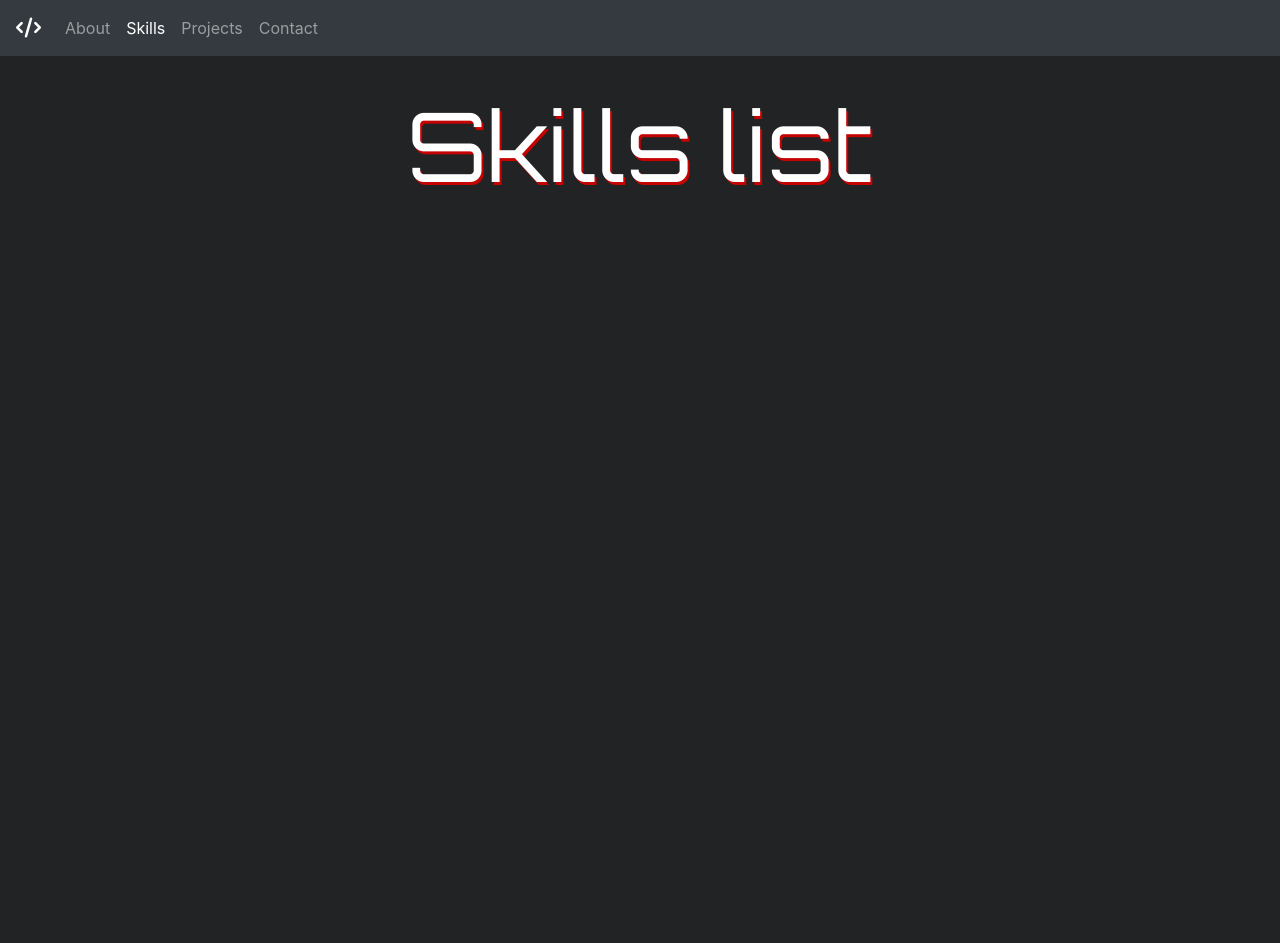
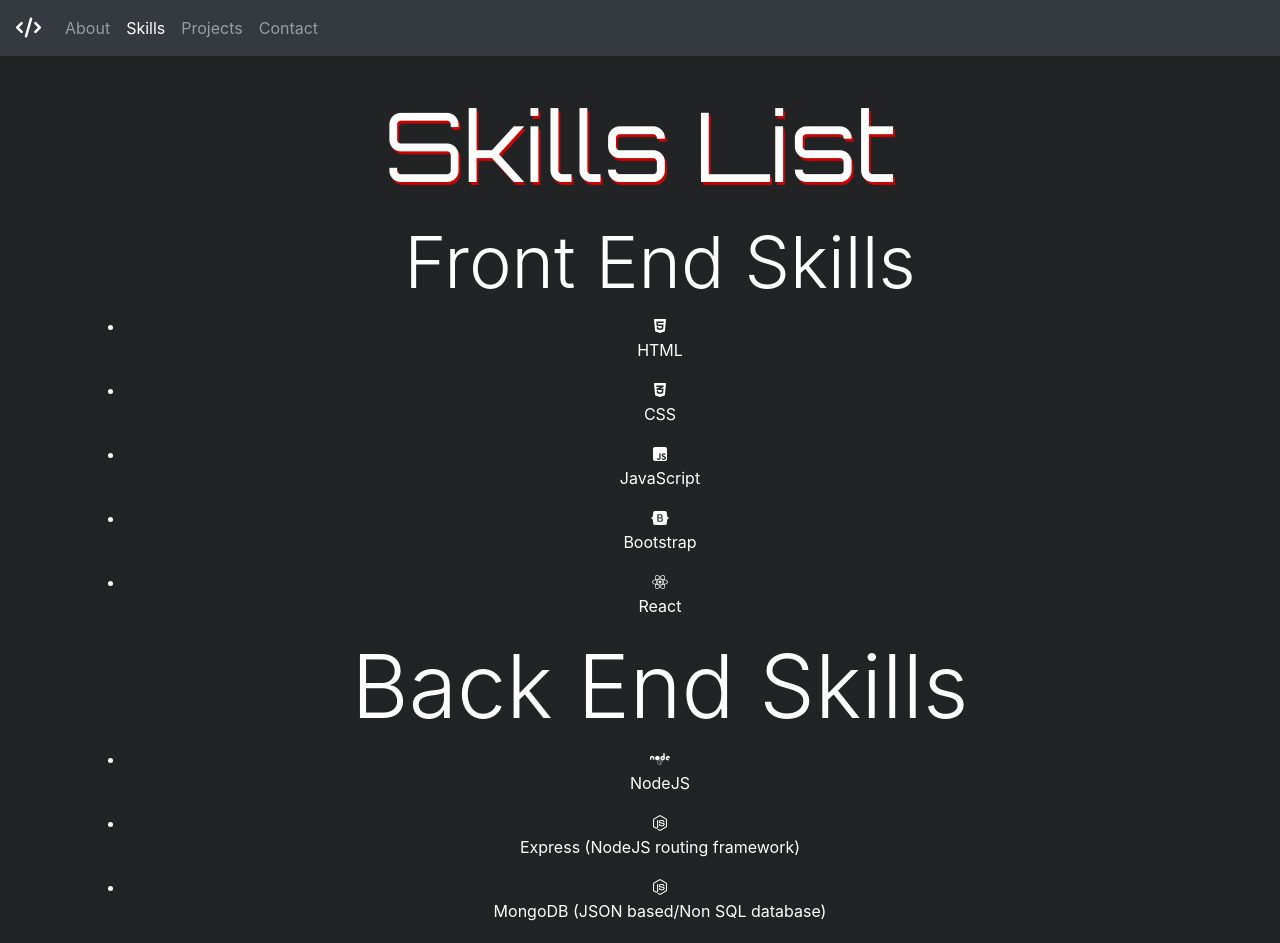
Before and after one commit to asdrmada/portfolio, a React (Create React App) app: page /skills in a window 1280 px wide. Shown: the top 943 px of the page. Before the commit the page ends 800 px from the top, so only its background shows below. Built offline with nearby package versions, Linux system fonts and the light colour scheme; a web font is replaced by a local one.

Commit message:
Skills list rendering, adding state controls too skills page

```diff
--- a/src/comps/Projects.js
+++ b/src/comps/Projects.js
@@ -1,5 +1,4 @@
 import React, { Component } from 'react';
-import { SkillsList } from './SkillsList';
 import './Projects.css'
 
 export class Projects extends Component {
@@ -8,7 +7,6 @@ export class Projects extends Component {
             <div>
                 <h1 className='display-1 title'>Projects List</h1>
 
-                <SkillsList></SkillsList>
 
             </div>
         )
--- a/src/comps/Skills.js
+++ b/src/comps/Skills.js
@@ -1,10 +1,95 @@
 import React, { Component } from 'react'
+import SkillsList from './SkillsList';
 
 export class Skills extends Component {
+    constructor(props) {
+        super(props);
+        this.state = {
+            renderChoice : 'Front end'
+        }
+
+        console.log(this.state)
+      }
+
+    static defaultProps = {
+        frontEnd : [
+            {
+                name: 'HTML',
+                image: <i class="fab fa-html5"></i>,
+                id: 1
+            },
+
+            {
+                name: 'CSS',
+                image: <i class="fab fa-css3-alt"></i>,
+                id: 2
+            },
+
+            {
+                name: 'JavaScript',
+                image: <i class="fab fa-js-square"></i>,
+                id: 3
+            },
+
+            {
+                name: 'Bootstrap',
+                image: <i class="fab fa-bootstrap"></i>,
+                id: 4
+            },
+
+            {
+                name: 'React',
+                image: <i class="fab fa-react"></i>,
+                id: 5
+            }
+        ],
+
+        backEnd : [
+            {
+                name: 'NodeJS',
+                image: <i class="fab fa-node"></i>,
+                id: 1
+            },
+
+            {
+                name: 'Express (NodeJS routing framework)',
+                image: <i class="fab fa-node-js"></i>,
+                id: 2
+            },
+
+            {
+                name: 'MongoDB (JSON based/Non SQL database)',
+                image: <i class="fab fa-node-js"></i>,
+                id: 3
+            },
+
+            {
+                name: 'PHP (Currently learning)',
+                image: <i class="fab fa-php"></i>,
+                id: 4
+            },
+
+            {
+                name: 'C# (Currently learning)',
+                id: 5
+            }
+        ]
+    };
+
     render() {
+
+        const  frontEndSkills = this.props.frontEnd.map((skill, key) =>
+               <li key={skill.id}> {skill.image} <p>{skill.name}</p> </li>
+            );
+
+        const  backEndSkills = this.props.backEnd.map((skill, key) =>
+               <li key={skill.id}> {skill.image} <p>{skill.name}</p> </li>
+            );
+
         return (
             <div>
-                <h1 className='display-1 title'>Skills list</h1>
+                <h1 className='display-1 title'>Skills List</h1>
+                <SkillsList frontEnds={frontEndSkills} backEnds={backEndSkills}/>
             </div>
         )
     }
--- a/src/comps/SkillsList.js
+++ b/src/comps/SkillsList.js
@@ -1,20 +1,26 @@
 import React, { Component } from 'react'
 
+
 export class SkillsList extends Component {
-    static defaultProps = {
-        frontEnd : [
-            {
-                name: 'HTML',
-                image: <i class="fab fa-html5"></i>
-            }
-        ]
-    };
+    constructor(props) {
+        super(props);
+
+        console.log(this.props)
+      }
 
     render() {
         return (
             <div>
-                <h2>{this.props.frontEnd.name}</h2>
-                {this.props.frontEnd.image}
+                <ul>
+                 <h3 className='display-3'>Front End Skills</h3>
+                   {this.props.frontEnds}
+
+                 <h3 className='display-2'>Back End Skills</h3>
+                   {this.props.backEnds}
+                </ul>
+                <p>render check</p>
+
+
             </div>
         )
     }
```
